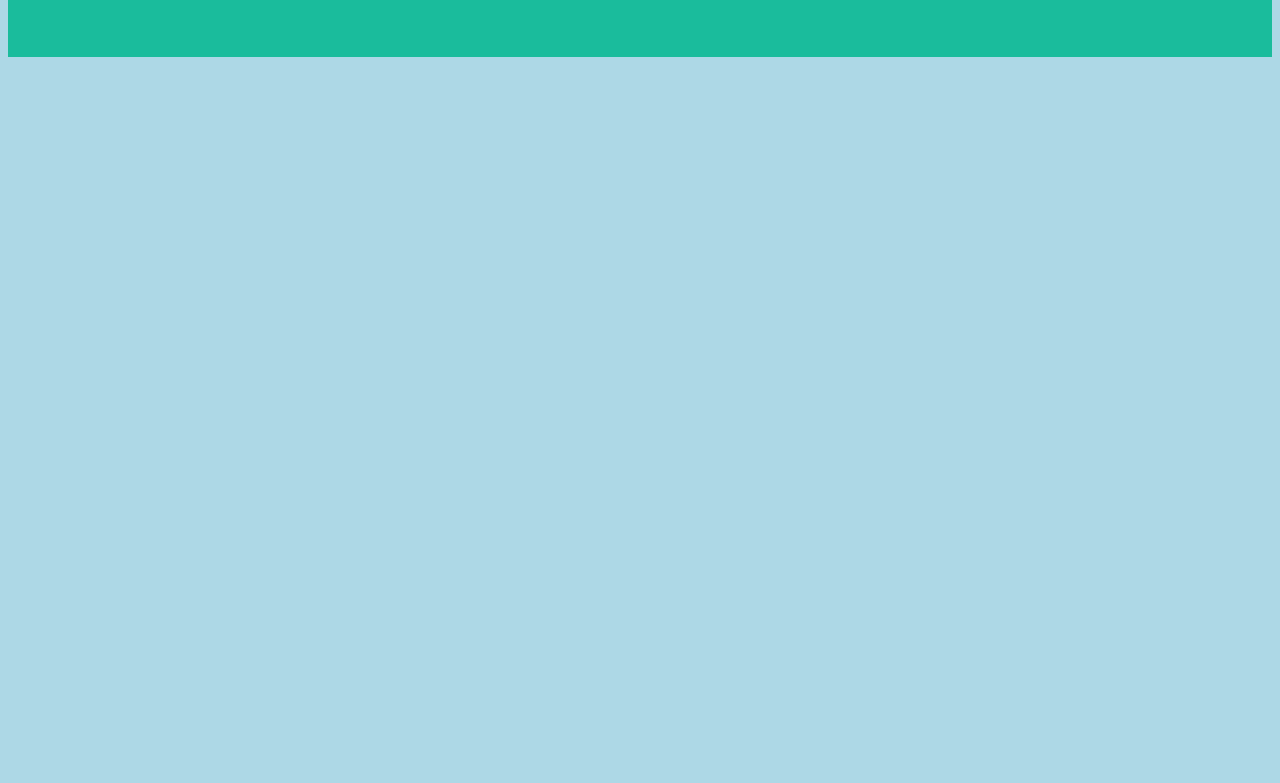
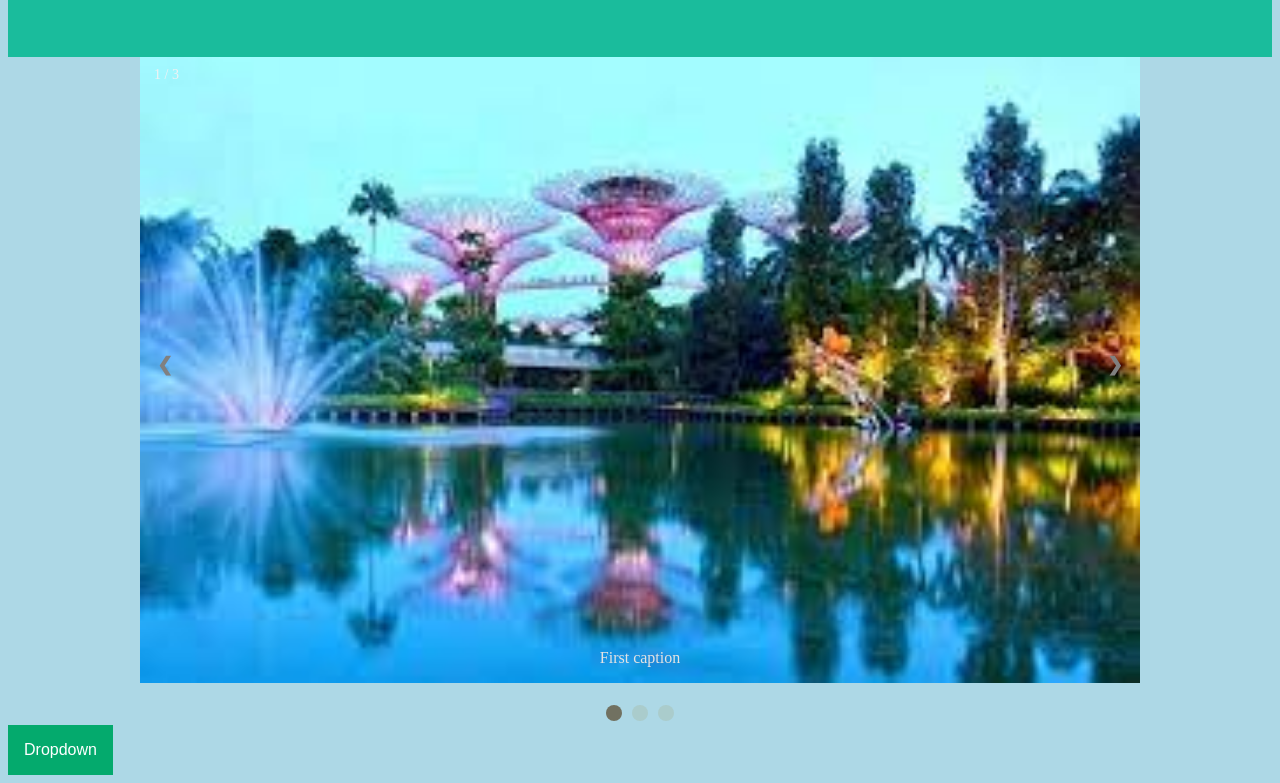
Before and after one commit to CozyMuncher/NPARKS_website, a plain HTML site: page index.html in a window 1280 px wide. Shown: the part 301-1084 px from the top of the page. Before the commit the page ends 800 px from the top, so only its background shows below. Drawn offline with Linux system fonts and the light colour scheme.

Commit message:
prototype-1

```diff
--- a/index.html
+++ b/index.html
@@ -1,7 +1,7 @@
 <!DOCTYPE html>
-<link rel="stylesheet" href="style.css">
 <html>
     <head>
+        <link rel="stylesheet" href="style.css">
         <div class="header">
             <table>
                 <tr>
@@ -14,8 +14,52 @@
                     </th>
                 </tr>
             </table>
-          </div>
+        </div>
     </head>
     <body>
+        <!-- IMAGE SLIDESHOW-->
+        <div class="slideshow-container fade">
+
+            <!-- Full images with numbers and message Info -->
+            <div class="Containers">
+              <div class="MessageInfo">1 / 3</div>
+              <img src="assets/parks1.jpeg" style="width:100%">
+              <div class="Info">First caption</div>
+            </div>
+
+            <div class="Containers">
+              <div class="MessageInfo">2 / 3</div>
+              <img src="assets/parks2.jpeg" style="width:100%">
+              <div class="Info">Second Caption</div>
+            </div>
+
+            <div class="Containers">
+              <div class="MessageInfo">3 / 3</div>
+              <img src="assets/parks3.jpeg" style="width:100%">
+              <div class="Info">Third Caption</div>
+            </div>
+
+            <!-- Back and forward buttons -->
+            <a class="Back" onclick="plusSlides(-1)">&#10094;</a>
+            <a class="forward" onclick="plusSlides(1)">&#10095;</a>
+          </div>
+          <br>
+
+          <!-- The circles/dots -->
+          <div style="text-align:center">
+            <span class="dots" onclick="currentSlide(1)"></span>
+            <span class="dots" onclick="currentSlide(2)"></span>
+            <span class="dots" onclick="currentSlide(3)"></span>
+          </div>
+
+          <div class="dropdown">
+            <button class="dropbtn">Dropdown</button>
+            <div class="dropdown-content">
+              <a href="#">Link 1</a>
+              <a href="#">Link 2</a>
+              <a href="#">Link 3</a>
+            </div>
+          </div>
+          <script src="script.js"></script>
     </body>
 </html>
--- /dev/null
+++ b/script.js
@@ -0,0 +1,31 @@
+var slidePosition = 1;
+var slidePosition = 1;
+SlideShow(slidePosition);
+
+// forward/Back controls
+function plusSlides(n) {
+  SlideShow(slidePosition += n);
+}
+
+//  images controls
+function currentSlide(n) {
+  SlideShow(slidePosition = n);
+}
+
+function SlideShow(n) {
+  var i;
+  var slides = document.getElementsByClassName("Containers");
+  var circles = document.getElementsByClassName("dots");
+  if (n > slides.length) {slidePosition = 1}
+  if (n < 1) {slidePosition = slides.length}
+  for (i = 0; i < slides.length; i++) {
+      slides[i].style.display = "none";
+  }
+  for (i = 0; i < circles.length; i++) {
+      circles[i].className = circles[i].className.replace(" enable", "");
+  }
+  slides[slidePosition-1].style.display = "block";
+  circles[slidePosition-1].className += " enable";
+}
+
+currentSlide(1)
--- a/style.css
+++ b/style.css
@@ -14,3 +14,140 @@
     color: navy;
     margin-left: 20px;
   }
+
+  * {box-sizing:border-box}
+
+  /* Slideshow container */
+  .slideshow-container {
+    max-width: 1000px;
+    position: relative;
+    margin: auto;
+  }
+
+  /* Make the images invisible by default */
+  .Containers {
+    display: none;
+  }
+
+  /* forward & Back buttons */
+  .Back, .forward {
+    cursor: pointer;
+    position: absolute;
+    top: 48%;
+    width: auto;
+    margin-top: -23px;
+    padding: 17px;
+    color: grey;
+    font-weight: bold;
+    font-size: 19px;
+    transition: 0.4s ease;
+    border-radius: 0 5px 5px 0;
+    user-select: none;
+  }
+
+  /* Place the "forward button" to the right */
+  .forward {
+    right: 0;
+    border-radius: 4px 0 0 4px;
+  }
+
+  /*when the user hovers,add a black background with some little opacity */
+  .Back:hover, .forward:hover {
+    background-color: rgba(0,0,0,0.8);
+  }
+
+  /* Caption Info */
+  .Info {
+    color: #e3e3e3;
+    font-size: 16px;
+    padding: 10px 14px;
+    position: absolute;
+    bottom: 10px;
+    width: 100%;
+    text-align: center;
+  }
+
+  /* Worknumbering (1/3 etc) */
+  .MessageInfo {
+    color: #f2f2f3;
+    font-size: 14px;
+    padding: 10px 14px;
+    position: absolute;
+    top: 0;
+  }
+
+  /* The circles or bullets and indicators */
+  .dots {
+    cursor: pointer;
+    height: 16px;
+    width: 16px;
+    margin: 0 3px;
+    background-color: #acc;
+    border-radius: 50%;
+    display: inline-block;
+    transition: background-color 0.5s ease;
+  }
+
+  .enable, .dots:hover {
+    background-color: #717161;
+  }
+
+  /* Faint animation */
+  .fade {
+    -webkit-animation-name: fade;
+    -webkit-animation-duration: 1.4s;
+    animation-name: fade;
+    animation-duration: 1.4s;
+  }
+
+  @-webkit-keyframes fade {
+    from {opacity: .5}
+    to {opacity: 2}
+  }
+
+  @keyframes fade {
+    from {opacity: .5}
+    to {opacity: 2}
+  }
+
+  /* Dropdown Button */
+.dropbtn {
+  background-color: #04AA6D;
+  color: white;
+  padding: 16px;
+  font-size: 16px;
+  border: none;
+}
+
+/* The container <div> - needed to position the dropdown content */
+.dropdown {
+  position: relative;
+  display: inline-block;
+}
+
+/* Dropdown Content (Hidden by Default) */
+.dropdown-content {
+  display: none;
+  position: absolute;
+  background-color: #f1f1f1;
+  min-width: 160px;
+  box-shadow: 0px 8px 16px 0px rgba(0,0,0,0.2);
+  z-index: 1;
+}
+
+/* Links inside the dropdown */
+.dropdown-content a {
+  color: black;
+  padding: 12px 16px;
+  text-decoration: none;
+  display: block;
+}
+
+/* Change color of dropdown links on hover */
+.dropdown-content a:hover {background-color: #ddd;}
+
+/* Show the dropdown menu on hover */
+.dropdown:hover .dropdown-content {display: block;}
+
+/* Change the background color of the dropdown button when the dropdown content is shown */
+.dropdown:hover .dropbtn {background-color: #3e8e41;}
```
Also changed, not shown: assets/parks1.jpeg (added), assets/parks2.jpeg (added), assets/parks3.jpeg (added), 2 other files.
